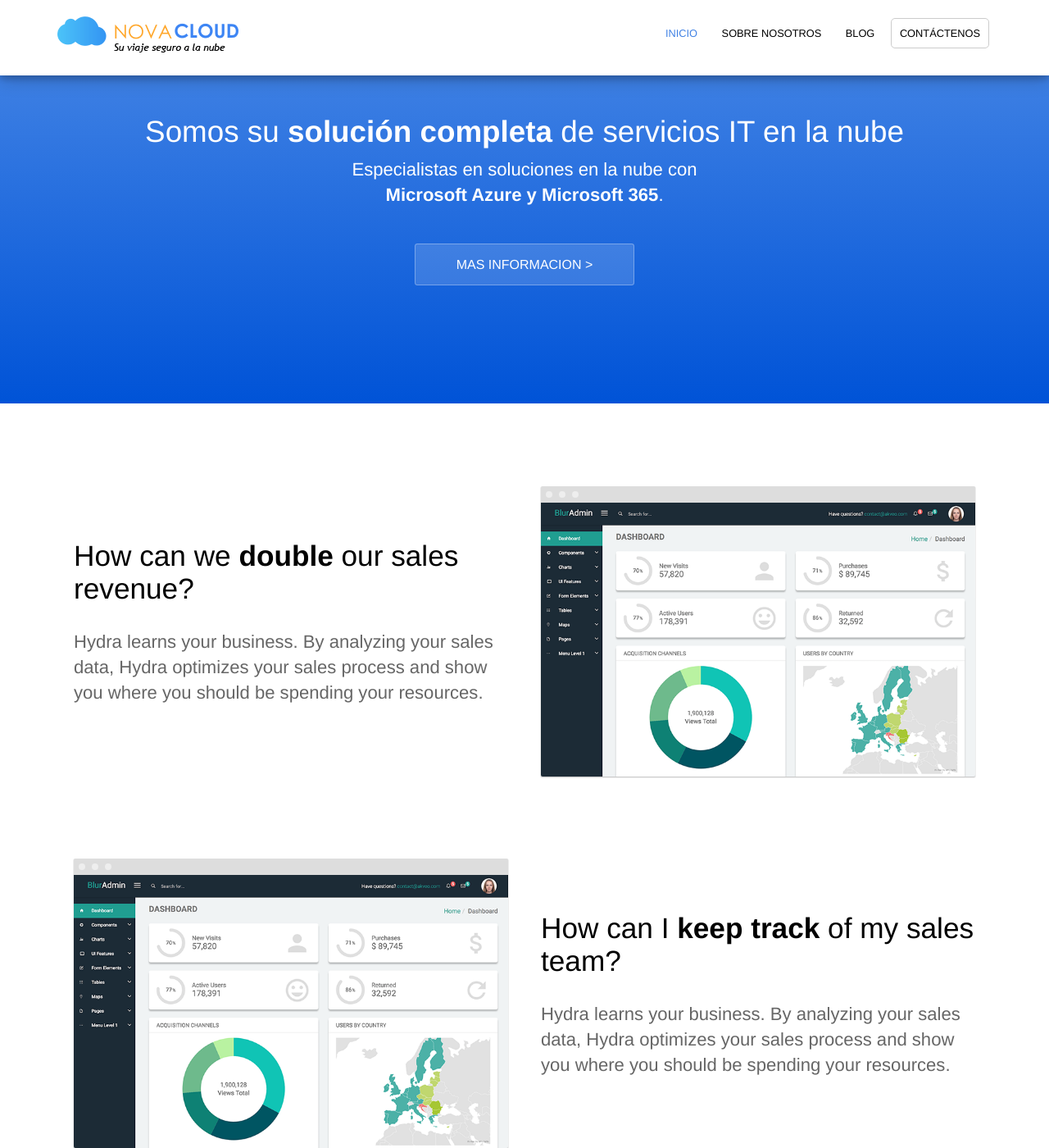
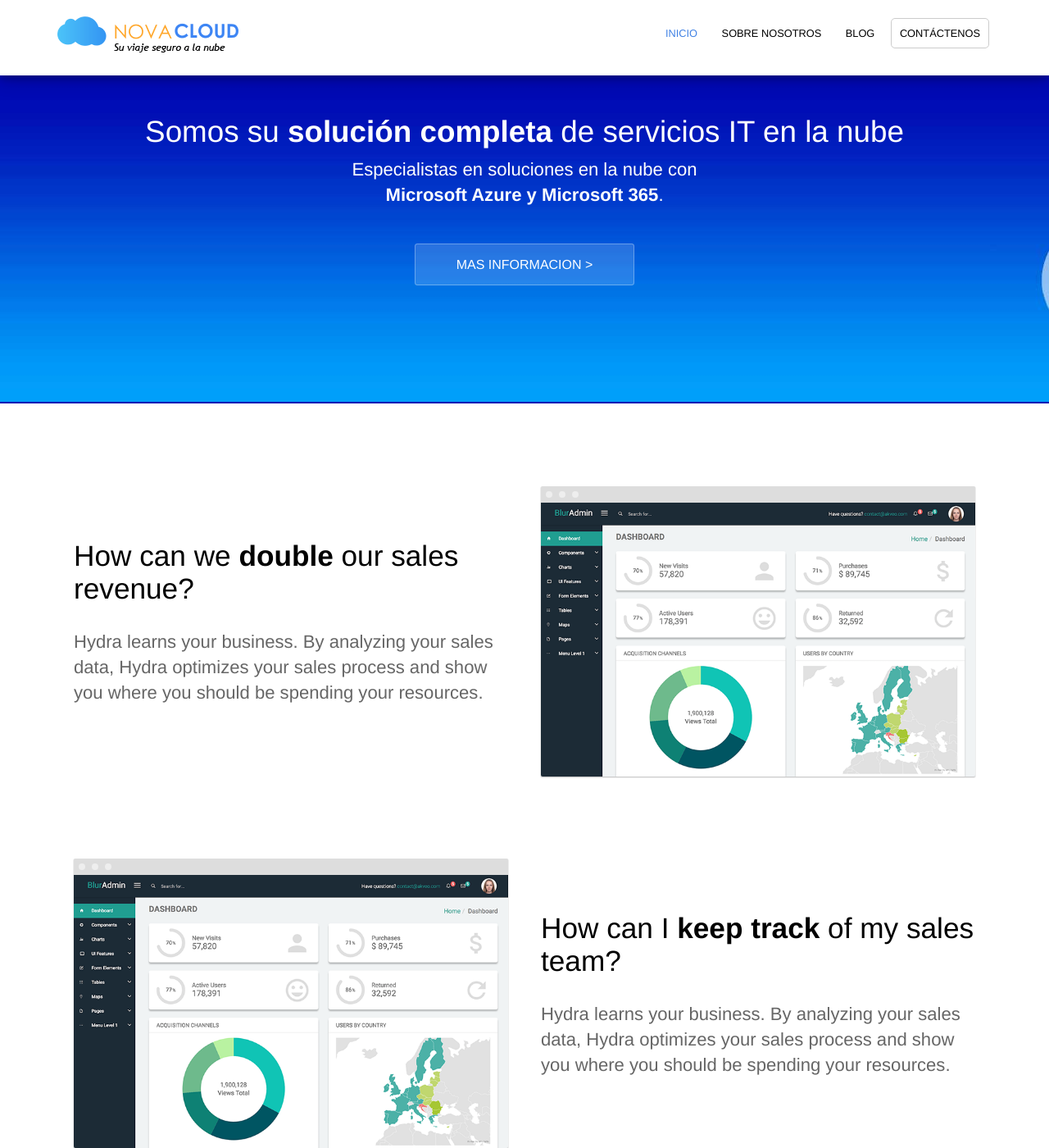
Before and after one commit to nova-cloud/nova-cloud.github.io, a Jekyll site: the page built from index.html, in a window 1280 px wide and 1400 px high. Shown: the whole window at 82% size. Built offline with Jekyll 4.4.1, drawn with Linux system fonts in a browser that asks for light colours; a script that is not in the unit is left out.

Commit message:
background img

```diff
--- a/_sass/landing-page.scss
+++ b/_sass/landing-page.scss
@@ -34,7 +34,8 @@
 .hero {
 	color: #ffffff;
 	text-align: center;
-	background: linear-gradient(to bottom, $middle-gradient-color 0%, $secondary-brand-color 100%) no-repeat #a05fb7;
+	/*background: linear-gradient(to bottom, $middle-gradient-color 0%, $secondary-brand-color 100%) no-repeat #a05fb7;*/
+	background-image: url(https://github.com/nova-cloud/nova-cloud.github.io/blob/dev/images/home-background.jpg?raw=true);
 	padding-top: 50px;
 	margin-top: 90px;
 
```
